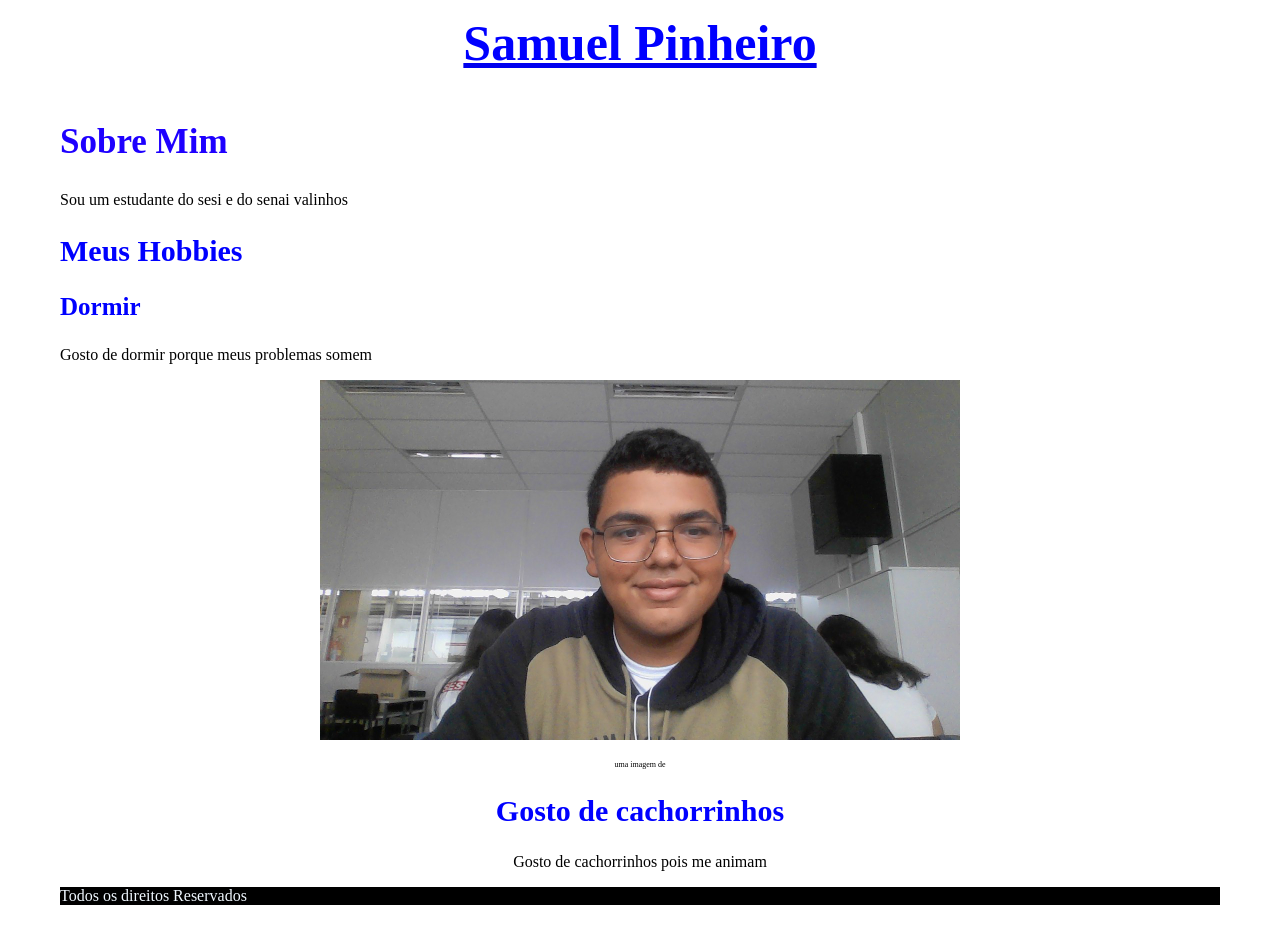
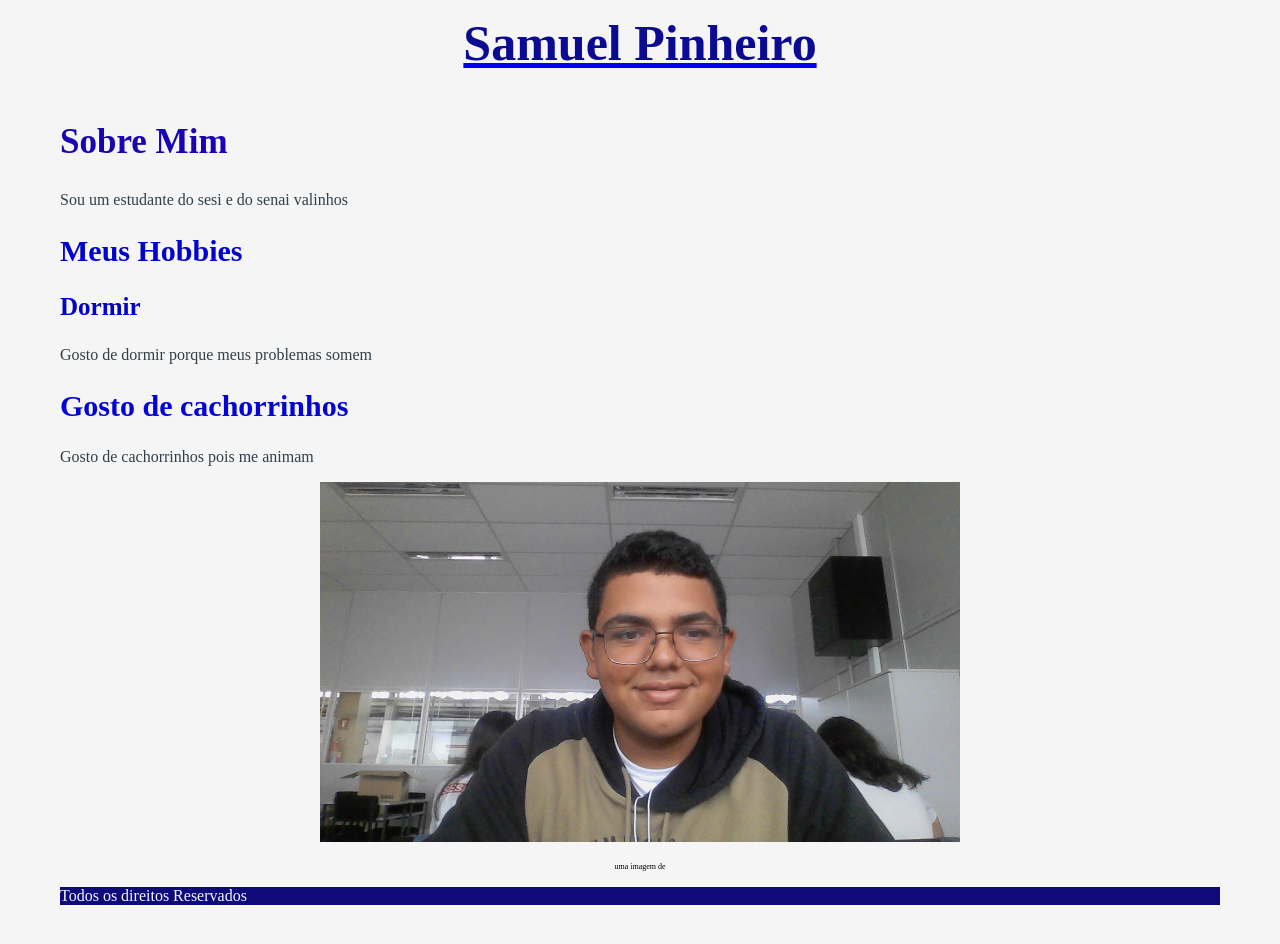
Before and after one commit to samuelpinheiro564/Avalia-odiagnosticaHTML, a plain HTML site: page index.html in a window 1280 px wide. Shown: the part 180-1124 px from the top of the page. Drawn offline with Linux system fonts and the light colour scheme.

Commit message:
Alteração

```diff
--- a/index.html
+++ b/index.html
@@ -6,33 +6,34 @@
     <meta charset="uft-8" />
 </head>
 
-<body style="background-color:rgb(255, 255, 255);margin:30px;padding: 30px;">
-    <header style="text-align:center;background-color:black;">
+<body style="background-color:rgb(245, 245, 245);margin:30px;padding: 30px;">
+    <header style="text-align:center;background-color:rgb(7, 6, 93);">
         <p><img src="assets/imagens/logo.png" width="64px" height="64px"></p>
     </header>
     <article>
         <section style="text-align:center;">
             <a href="https://www.instagram.com/samuel_pinheiro24" target="_blank">
-                <h1 style="font-size:50px;color:blue;">Samuel Pinheiro</h1>
+                <h1 style="font-size:50px;color:rgb(10, 10, 147);">Samuel Pinheiro</h1>
             </a>
         </section>
-        <section style="text-align: justify;">
-            <h2 style="font-size:35px;color:rgb(30, 0, 255);">Sobre Mim</h2>
+        <section style="text-align: justify;color: rgb(49, 63, 74);">
+            <h2 style="font-size:35px;color:rgb(25, 4, 181);">Sobre Mim</h2>
             <p>Sou um estudante do sesi e do senai valinhos</p>
-            <h2 style="font-size:30px;color: blue;">Meus Hobbies</h2>
-            <h3 style="font-size:25px;color: blue;">Dormir</h3>
-            <p>Gosto de dormir porque meus problemas somem</p>
+            <h2 style="font-size:30px;color: rgb(2, 2, 206);">Meus Hobbies</h2>
+            <h3 style="font-size:25px;color: rgb(0, 0, 202);">Dormir</h3>
+            <p >Gosto de dormir porque meus problemas somem</p>
+         <h2 style="font-size:30px;color: rgb(2, 2, 214);">Gosto de cachorrinhos</h2>
+            <p>Gosto de cachorrinhos pois me animam </p>
         </section>
         <section style="text-align: justify;text-align: center;">
             <p><img src="assets/imagens/eu.jpg" width="640px" height="360px"></p>
             <p style="font-size:8px;">uma imagem de </p>
-            <h2 style="font-size:30px;color: blue;">Gosto de cachorrinhos</h2>
-            <p>Gosto de cachorrinhos pois me animam </p>
+
         </section>
 
     </article>
 
-    <footer style="background-color:black;color: aliceblue;">
+    <footer style="background-color:rgba(13, 9, 121, 0.993);color: aliceblue;">
         <p>Todos os direitos Reservados</p>
     </footer>
 </body>
```
